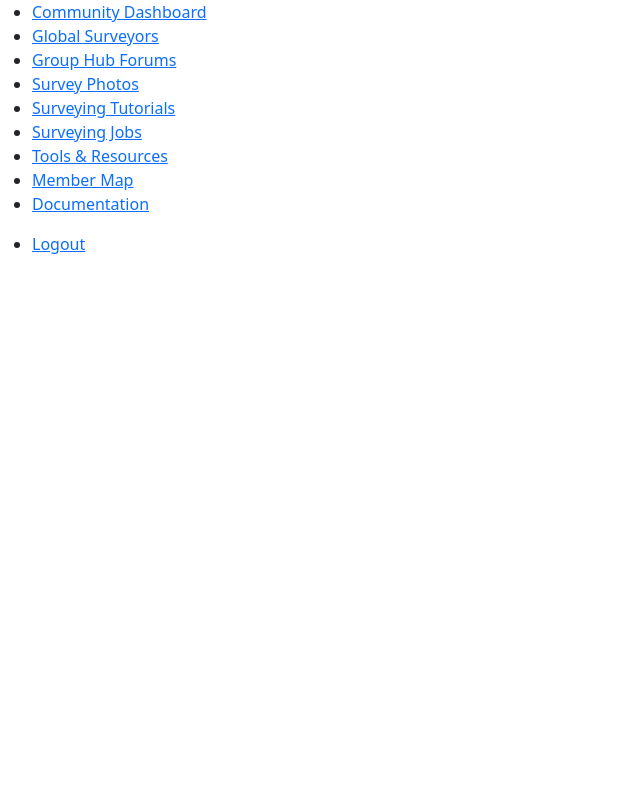
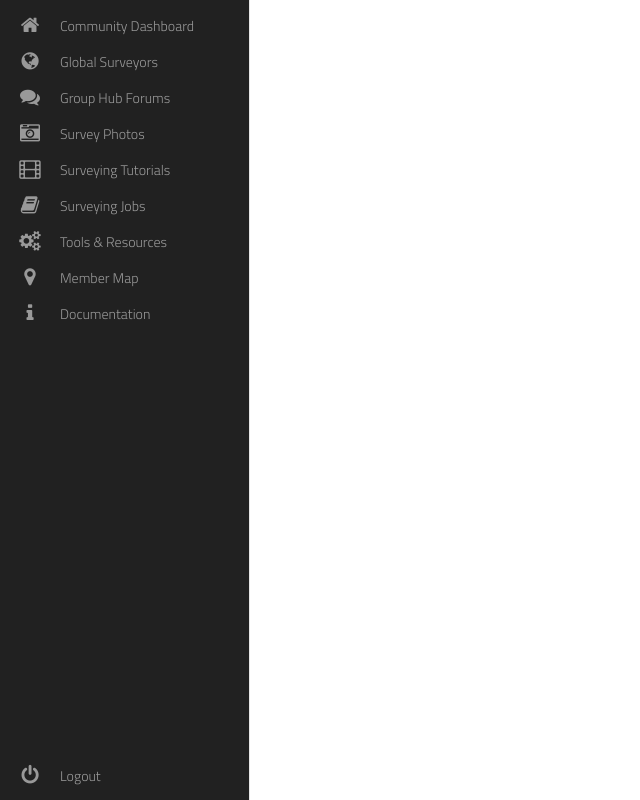
Before and after one commit to fcorguez92/PacificBank, a PHP site: page /view/blocks/welcome.php in a window 1280 px wide. Shown: the whole page, without its empty margins (0-640 px from the left). Run offline with PHP 8.4, Linux system fonts and the light colour scheme; some libraries are stand-ins or nearby versions; some web fonts are replaced.

Commit message:
Estilo sidebar

```diff
--- a/view/blocks/welcome.php
+++ b/view/blocks/welcome.php
@@ -95,7 +95,7 @@
 
             <ul class="logout">
                 <li>
-                   <a href="#">
+                   <a href="../../index.php">
                          <i class="fa fa-power-off fa-2x"></i>
                         <span class="nav-text">
                             Logout
--- /dev/null
+++ b/view/styles/sidebar.css
@@ -0,0 +1,129 @@
+@import url(//netdna.bootstrapcdn.com/font-awesome/4.0.3/css/font-awesome.css);
+
+@import url(https://fonts.googleapis.com/css?family=Titillium+Web:300);
+.fa-2x {
+font-size: 2em;
+}
+.fa {
+position: relative;
+display: table-cell;
+width: 60px;
+height: 36px;
+text-align: center;
+vertical-align: middle;
+font-size:20px;
+}
+
+
+.main-menu:hover,nav.main-menu.expanded {
+width:250px;
+overflow:visible;
+}
+
+.main-menu {
+background:#212121;
+border-right:1px solid #e5e5e5;
+position:absolute;
+top:0;
+bottom:0;
+height:100%;
+left:0;
+width:60px;
+overflow:hidden;
+-webkit-transition:width .05s linear;
+transition:width .05s linear;
+-webkit-transform:translateZ(0) scale(1,1);
+z-index:1000;
+}
+
+.main-menu>ul {
+margin:7px 0;
+}
+
+.main-menu li {
+position:relative;
+display:block;
+width:250px;
+}
+
+.main-menu li>a {
+position:relative;
+display:table;
+border-collapse:collapse;
+border-spacing:0;
+color:#999;
+ font-family: arial;
+font-size: 14px;
+text-decoration:none;
+-webkit-transform:translateZ(0) scale(1,1);
+-webkit-transition:all .1s linear;
+transition:all .1s linear;
+
+}
+
+.main-menu .nav-icon {
+position:relative;
+display:table-cell;
+width:60px;
+height:36px;
+text-align:center;
+vertical-align:middle;
+font-size:18px;
+}
+
+.main-menu .nav-text {
+position:relative;
+display:table-cell;
+vertical-align:middle;
+width:190px;
+  font-family: 'Titillium Web', sans-serif;
+}
+
+.main-menu>ul.logout {
+position:absolute;
+left:0;
+bottom:0;
+}
+
+.no-touch .scrollable.hover {
+overflow-y:hidden;
+}
+
+.no-touch .scrollable.hover:hover {
+overflow-y:auto;
+overflow:visible;
+}
+
+a:hover,a:focus {
+text-decoration:none;
+}
+
+nav {
+-webkit-user-select:none;
+-moz-user-select:none;
+-ms-user-select:none;
+-o-user-select:none;
+user-select:none;
+}
+
+nav ul,nav li {
+outline:0;
+margin:0;
+padding:0;
+}
+.main-menu li:hover>a,nav.main-menu li.active>a,.dropdown-menu>li>a:hover,.dropdown-menu>li>a:focus,.dropdown-menu>.active>a,.dropdown-menu>.active>a:hover,.dropdown-menu>.active>a:focus,.no-touch .dashboard-page nav.dashboard-menu ul li:hover a,.dashboard-page nav.dashboard-menu ul li.active a {
+color:#fff;
+background-color:#000000;
+}
+.area {
+float: left;
+background: #e2e2e2;
+width: 100%;
+height: 100%;
+}
+@font-face {
+  font-family: 'Titillium Web';
+  font-style: normal;
+  font-weight: 300;
+  src: local('Titillium WebLight'), local('TitilliumWeb-Light'), url(http://themes.googleusercontent.com/static/fonts/titilliumweb/v2/anMUvcNT0H1YN4FII8wpr24bNCNEoFTpS2BTjF6FB5E.woff) format('woff');
+}
```
